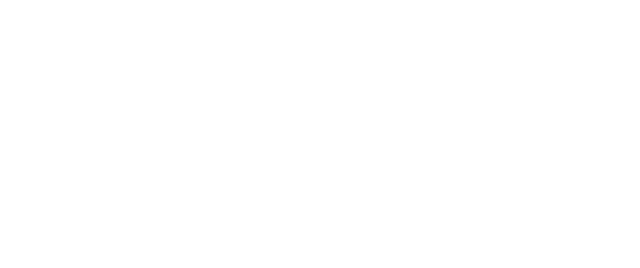
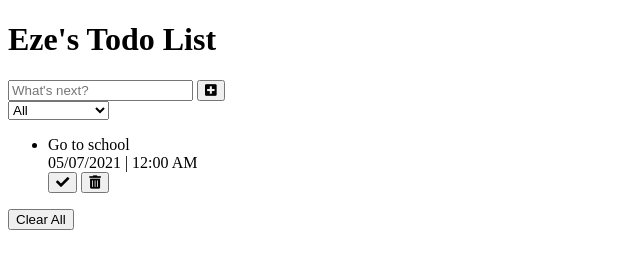
Before and after one commit to EzeSandes/ToDo-List, a plain HTML site: page index.html in a window 1280 px wide. Shown: the whole page, without its empty margins (0-640 px from the left). Drawn offline with Linux system fonts and the light colour scheme.

Commit message:
Completed first version Index.html

```diff
--- a/index.html
+++ b/index.html
@@ -7,12 +7,45 @@
    <meta name="viewport" content="width=device-width, initial-scale=1.0">
    <title>ToDo List | Eze Sandes</title>
 
-   <link rel="stylesheet" href="styles.css">
+   <link rel="stylesheet" href="https://cdnjs.cloudflare.com/ajax/libs/font-awesome/5.15.3/css/all.min.css"
+      integrity="sha512-iBBXm8fW90+nuLcSKlbmrPcLa0OT92xO1BIsZ+ywDWZCvqsWgccV3gFoRBv0z+8dLJgyAHIhR35VZc2oM/gI1w=="
+      crossorigin="anonymous" referrerpolicy="no-referrer" />
 </head>
 
 <body>
+   <header>
+      <h1>Eze's Todo List</h1>
+   </header>
 
+   <main>
+      <form class="todo__input">
+         <input type="text" class="todo__input--element" placeholder="What's next?">
+         <button type="submit" class="todo__btn">
+            <i class="fas fa-plus-square"></i>
+         </button>
+         <div class="select">
+            <select name="todos" id="filter-todo">
+               <option value="all">All</option>
+               <option value="completed">Completed</option>
+               <option value="Uncompleted">Uncompleted</option>
+            </select>
+         </div>
+      </form>
 
+      <div class="container">
+         <ul class="todo-list">
+            <div class="todo__item">
+               <div class="todo__item--text">
+                  <li>Go to school</li>
+                  <span class="list-date">05/07/2021 | 12:00 AM</span>
+               </div>
+               <button><i class="fas fa-check"></i></button>
+               <button><i class="fas fa-trash-alt"></i></button>
+            </div>
+         </ul>
+         <button class="btn btn--clear">Clear All</button>
+      </div>
+   </main>
    <script src="app.js"></script>
 </body>
 
```
